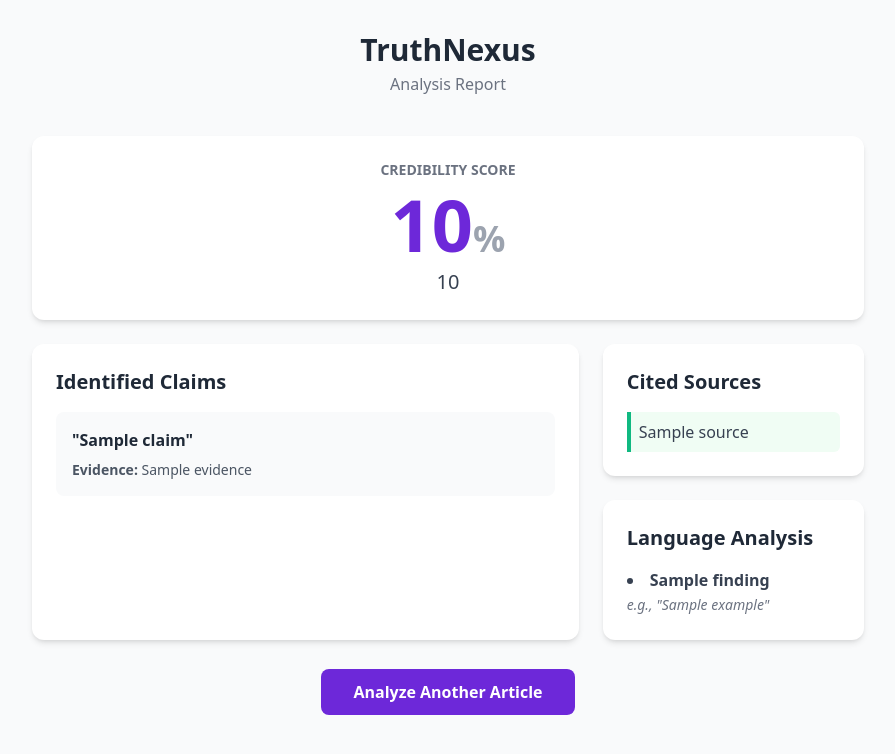
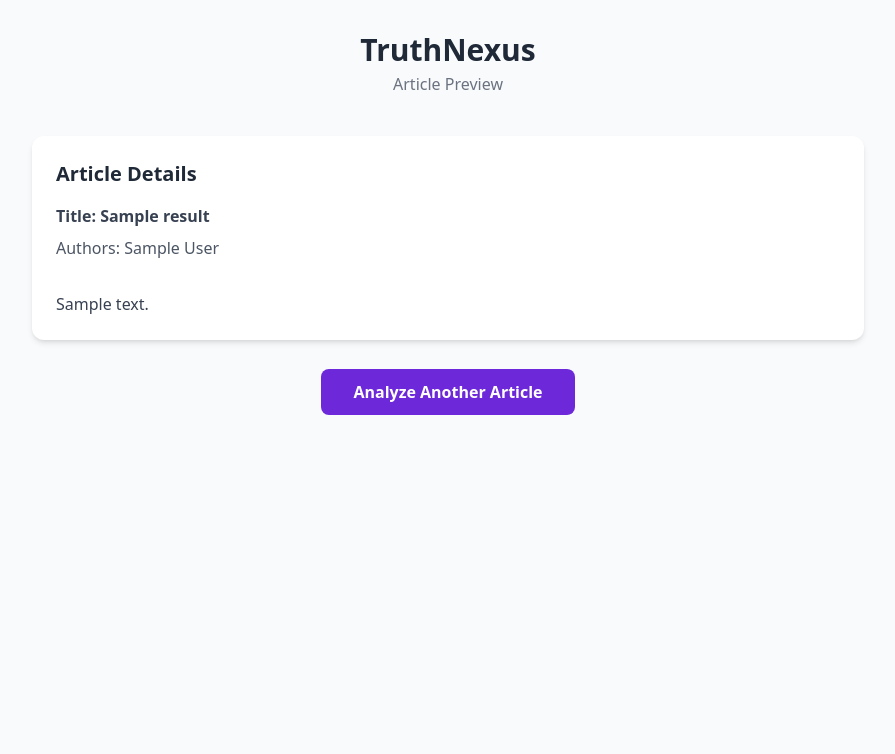
Before and after one commit to mcurry572/TruthNexus, a Flask app: template Capstone/TruthNexus/templates/results.html in a window 1280 px wide. Shown: the top 754 px of the page, without its empty margins (192-1087 px from the left). Run offline with Flask 3, Linux system fonts and the light colour scheme; the template is opened without the code that fills it: most values are stand-ins (such as "Sample title", 1, 10 or a date in 2020); some libraries are stand-ins or nearby versions.

Commit message:
basic scraper UI

```diff
--- a/Capstone/TruthNexus/app.py
+++ b/Capstone/TruthNexus/app.py
@@ -1,4 +1,6 @@
 from flask import Flask, render_template, request
+import cloudscraper
+from newspaper import Article
 
 # Initialize the Flask application
 app = Flask(__name__)
@@ -12,47 +14,52 @@
 def analyze():
     """
     Receives form data and renders the results page.
-    This is where you will later integrate your backend analysis logic.
+    Shows the scraped article data.
     """
-    # You can access the submitted data using request.form
-    # url = request.form.get('url_input')
-    # text = request.form.get('text_input')
-    # For now, we will use placeholder data.
+    url = request.form.get('url_input', '').strip()
+    text_input = request.form.get('text_input', '').strip()
 
-    # --- PLACEHOLDER DATA ---
-    # This is the mock data you will replace with your actual analysis results.
-    # The structure (dictionary) is designed for easy replacement.
-    analysis_results = {
-        'score': 82,
-        'score_string': "Likely Credible",
-        'claims': [
-            {
-                'claim': "A study in September 2025 found that renewable energy sources have become cheaper than fossil fuels.",
-                'evidence': "Placeholder: This claim cross-references with data from the International Renewable Energy Agency (IRENA) reports from 2024 and 2025."
-            },
-            {
-                'claim': "The global adoption of electric vehicles has tripled in the last five years.",
-                'evidence': "Placeholder: Verified against sales data from major automotive industry reports."
-            },
-            {
-                'claim': "Policy changes in North America are the primary driver for this shift.",
-                'evidence': "Placeholder: This is a point of contention. While policy is a factor, market forces and technological advancements are also significant contributors."
-            }
-        ],
-        'sources': [
-            {'source_name': "International Renewable Energy Agency", 'link': '#', 'status': 'Credible'},
-            {'source_name': "Global Automotive Market Report 2025", 'link': '#', 'status': 'Credible'},
-            {'source_name': "Unverified blog post", 'link': '#', 'status': 'Questionable'}
-        ],
-        'language_analysis': [
-            {'finding': "Use of emotionally charged language detected.", 'example': "'...a disastrous policy that will ruin our economy.'"},
-            {'finding': "Presence of sweeping generalizations.", 'example': "'Everyone knows that this is the only solution.'"}
-        ]
+    article_title = ""
+    article_authors = []
+    article_text = ""
+
+    # If URL is provided, scrape it
+    if url:
+        try:
+            scraper = cloudscraper.create_scraper()
+            html = scraper.get(url).text
+
+            article = Article(url)
+            article.download(input_html=html)
+            article.parse()
+
+            article_title = article.title
+            article_authors = article.authors
+            article_text = article.text
+
+        except Exception as e:
+            article_title = "Error"
+            article_text = f"Error scraping article: {e}"
+
+    # If user pasted text, use it directly
+    elif text_input:
+        article_title = "User Provided Text"
+        article_text = text_input
+        article_authors = []
+
+    else:
+        article_title = "No Input Provided"
+        article_text = "Please enter a URL or paste article text."
+        article_authors = []
+
+    # Prepare data for template
+    scraped_data = {
+        'article_title': article_title,
+        'article_authors': article_authors,
+        'article_text': article_text[:5000]  # truncate if needed
     }
-    # --- END OF PLACEHOLDER DATA ---
 
-    # Render the results page, passing the data to the template
-    return render_template('results.html', results=analysis_results)
+    return render_template('results.html', results=scraped_data)
 
 if __name__ == '__main__':
     app.run(debug=True)
--- a/Capstone/TruthNexus/templates/results.html
+++ b/Capstone/TruthNexus/templates/results.html
@@ -3,64 +3,36 @@
 <head>
     <meta charset="UTF-8">
     <meta name="viewport" content="width=device-width, initial-scale=1.0">
-    <title>Analysis Results - TruthNexus</title>
+    <title>Article Preview - TruthNexus</title>
     <script src="https://cdn.tailwindcss.com"></script>
     <style>
         /* Custom styles for our purple theme */
         .bg-custom-purple { background-color: #6d28d9; }
         .text-custom-purple { color: #6d28d9; }
         .bg-custom-purple-light { background-color: #f5f3ff; }
-        .border-credible { border-left-color: #10b981; } /* Green */
-        .border-questionable { border-left-color: #f97316; } /* Orange */
     </style>
 </head>
 <body class="bg-gray-50 font-sans">
     <div class="container mx-auto p-4 sm:p-8 max-w-4xl">
         <header class="text-center mb-10">
             <a href="/" class="text-3xl font-bold text-gray-800 hover:text-custom-purple transition-colors">TruthNexus</a>
-            <p class="text-gray-500 mt-1">Analysis Report</p>
+            <p class="text-gray-500 mt-1">Article Preview</p>
         </header>
 
-        <div class="grid grid-cols-1 md:grid-cols-3 gap-6">
+        <div class="bg-white p-6 rounded-xl shadow-md">
+            <h2 class="text-xl font-bold text-gray-800 mb-4">Article Details</h2>
 
-            <div class="md:col-span-3 bg-white p-6 rounded-xl shadow-md text-center">
-                <h2 class="text-sm font-semibold text-gray-500 uppercase">Credibility Score</h2>
-                <p class="text-7xl font-bold text-custom-purple my-2">{{ results.score }}<span class="text-4xl text-gray-400">%</span></p>
-                <p class="text-xl font-medium text-gray-700">{{ results.score_string }}</p>
-            </div>
+            <!-- Article Title -->
+            <p class="font-semibold text-gray-700 mb-2">Title: {{ results.article_title }}</p>
 
-            <div class="md:col-span-2 bg-white p-6 rounded-xl shadow-md">
-                <h2 class="text-xl font-bold text-gray-800 mb-4">Identified Claims</h2>
-                <div class="space-y-4">
-                    {% for item in results.claims %}
-                    <div class="p-4 bg-gray-50 rounded-lg">
-                        <p class="font-semibold text-gray-800">"{{ item.claim }}"</p>
-                        <p class="text-sm text-gray-600 mt-2"><strong>Evidence:</strong> {{ item.evidence }}</p>
-                    </div>
-                    {% endfor %}
-                </div>
-            </div>
+            <!-- Authors (if any) -->
+            {% if results.article_authors %}
+                <p class="text-gray-600 mb-2">Authors: {{ results.article_authors | join(', ') }}</p>
+            {% endif %}
 
-            <div class="space-y-6">
-                <div class="bg-white p-6 rounded-xl shadow-md">
-                    <h2 class="text-xl font-bold text-gray-800 mb-4">Cited Sources</h2>
-                    <ul class="space-y-3">
-                        {% for source in results.sources %}
-                        <li class="flex items-center p-2 border-l-4 rounded-r-md {% if source.status == 'Credible' %}border-credible bg-green-50{% else %}border-questionable bg-orange-50{% endif %}">
-                            <a href="{{ source.link }}" target="_blank" class="text-gray-700 hover:text-custom-purple">{{ source.source_name }}</a>
-                        </li>
-                        {% endfor %}
-                    </ul>
-                </div>
-
-                <div class="bg-white p-6 rounded-xl shadow-md">
-                    <h2 class="text-xl font-bold text-gray-800 mb-4">Language Analysis</h2>
-                    <ul class="space-y-3 list-disc list-inside text-gray-700">
-                         {% for analysis in results.language_analysis %}
-                        <li><strong>{{ analysis.finding }}</strong><br><em class="text-gray-500 text-sm">e.g., "{{ analysis.example }}"</em></li>
-                        {% endfor %}
-                    </ul>
-                </div>
+            <!-- Article Text -->
+            <div class="text-gray-700 whitespace-pre-line">
+                {{ results.article_text }}
             </div>
         </div>
 
```
